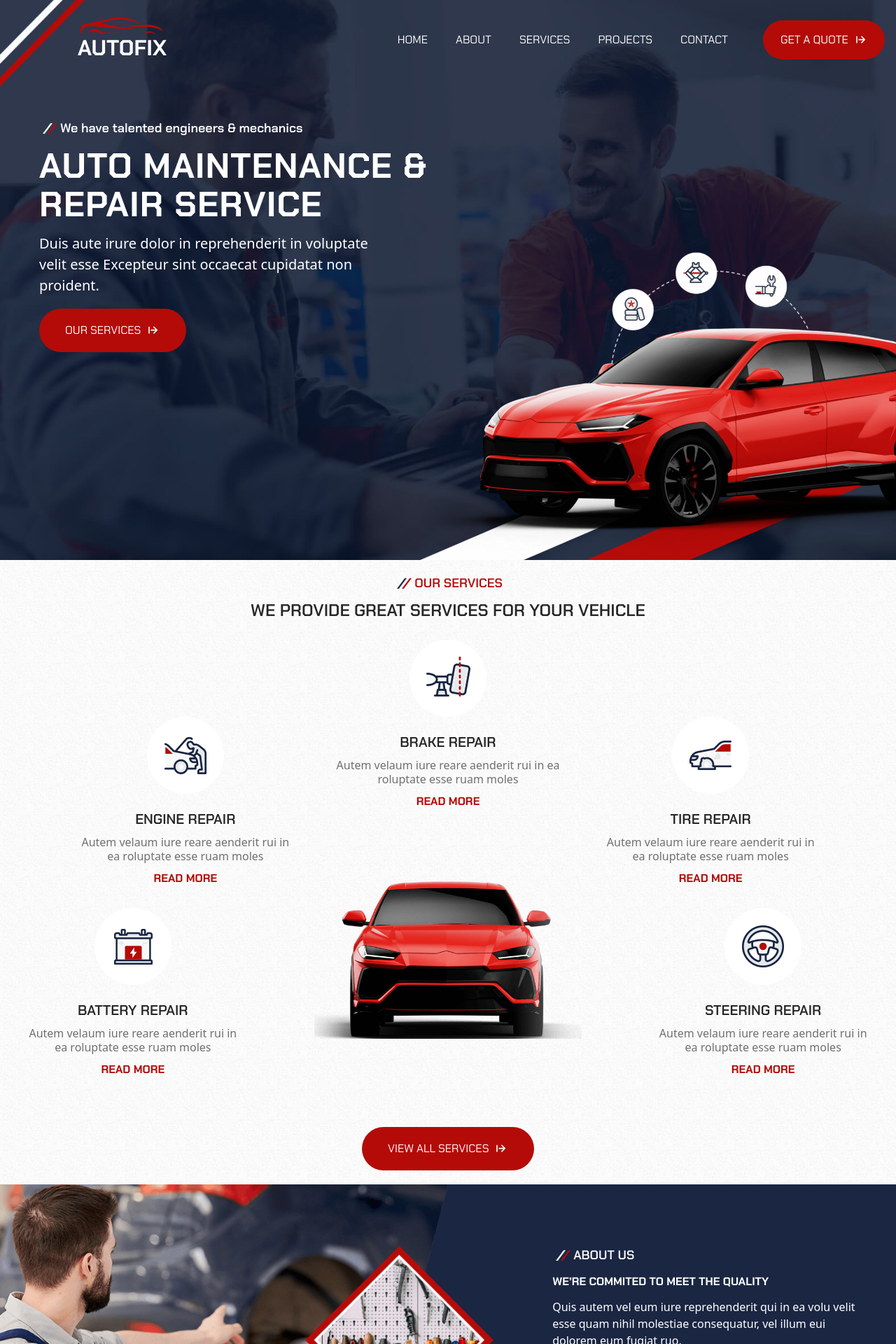
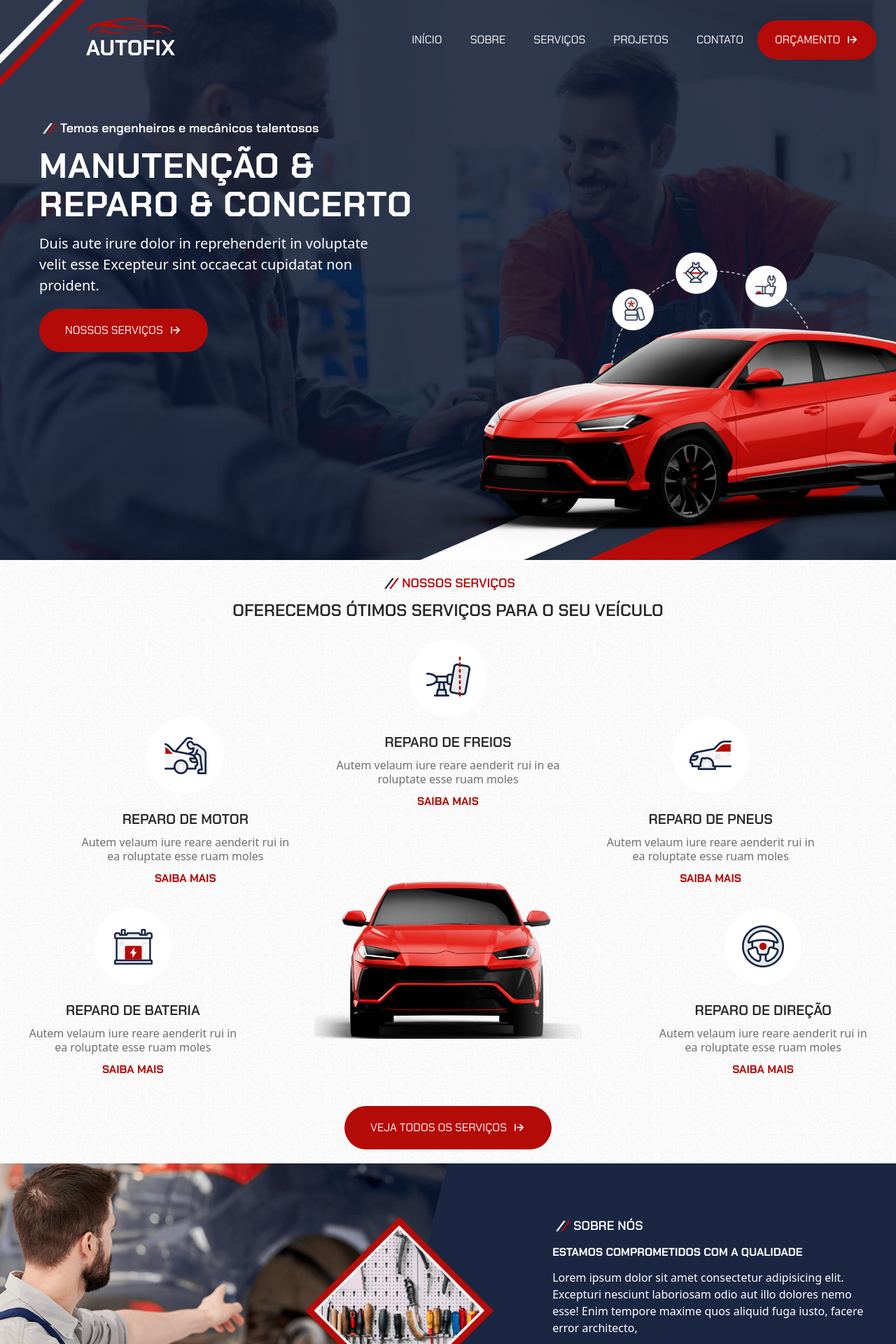
Before and after one commit to LucasDiello/mechanics_landing_page, a React (Vite) app: page / in a window 1280 px wide. Shown: the top 1920 px of the page at 70% size. Built offline with nearby package versions, Linux system fonts and the light colour scheme.

Commit message:
feat: translate for pt br

```diff
--- a/src/components/About.jsx
+++ b/src/components/About.jsx
@@ -1,64 +1,74 @@
-import React from 'react';
-import aboutBanner from '../assets/images/about-banner.png';
-import "../styles/about.css"
+import React from "react";
+import aboutBanner from "../assets/images/about-banner.png";
+import "../styles/about.css";
 
 const About = () => {
   return (
     <section className="section about has-before" aria-labelledby="about-label">
       <div className="containe grid gap-[50px]">
-
         <figure className="about-banner">
-          <img src={aboutBanner} width="540" height="540" loading="lazy" alt="vehicle repair equipments" className="w-full" />
+          <img
+            src={aboutBanner}
+            width="540"
+            height="540"
+            loading="lazy"
+            alt="vehicle repair equipments"
+            className="w-full"
+          />
         </figure>
 
         <div className="about-content">
+          <p className="section-subtitle :dark" id="about-label">
+            Sobre nós
+          </p>
 
-          <p className="section-subtitle :dark" id="about-label">About Us</p>
-
-          <h2 className="h2 section-title ">We’re Commited to Meet the quality</h2>
+          <h2 className="h2 section-title">
+            Estamos Comprometidos com a Qualidade
+          </h2>
 
           <p className="section-text">
-            Quis autem vel eum iure reprehenderit qui in ea volu velit esse quam nihil molestiae consequatur, vel
-            illum eui dolorem eum fugiat ruo.
+            Lorem ipsum dolor sit amet consectetur adipisicing elit. Excepturi
+            nesciunt laboriosam odio aut illo dolores nemo esse! Enim tempore
+            maxime quos aliquid fuga iusto, facere error architecto,
           </p>
 
           <p className="section-text">
-            Reprehenderit qui in ea volu velit esse quam nihil moe stiae consequatur, vel illum eui.
+            Reprehenderit qui in ea voluptate velit esse quam nihil molestiae
+            consequatur, vel illum qui.
           </p>
 
           <ul className="about-list grid gap-7 mt-10">
-
             <li className="about-item">
               <p>
-                <strong className="display-1 strong">8K+</strong> Happy Clients
+                <strong className="display-1 strong">8K+</strong> Clientes
+                Satisfeitos
               </p>
             </li>
 
             <li className="about-item">
               <p>
-                <strong className="display-1 strong">22+</strong> Instruments
+                <strong className="display-1 strong">22+</strong> Instrumentos
               </p>
             </li>
 
             <li className="about-item">
               <p>
-                <strong className="display-1 strong">50+</strong> Years in market
+                <strong className="display-1 strong">50+</strong> Anos no
+                mercado
               </p>
             </li>
 
             <li className="about-item">
               <p>
-                <strong className="display-1 strong">99%</strong> Projects completed
+                <strong className="display-1 strong">99%</strong> Projetos
+                concluídos
               </p>
             </li>
-
           </ul>
-
         </div>
-
       </div>
     </section>
   );
-}
+};
 
 export default About;
--- a/src/components/Footer.jsx
+++ b/src/components/Footer.jsx
@@ -23,9 +23,9 @@ const Footer = () => {
       ]
     },
     openingHours: [
-      { id: 1, day: "Monday – Saturday", hours: "12.00 – 14.45" },
-      { id: 2, day: "Sunday – Thursday", hours: "17.30 – 00.00" },
-      { id: 3, day: "Friday – Saturday", hours: "12.00 – 14.45" }
+      { id: 1, day: "Segunda – Sábado", hours: "12:00 – 14:45" },
+      { id: 2, day: "Domingo – Quinta", hours: "17:30 – 00:00" },
+      { id: 3, day: "Sexta – Sábado", hours: "12:00 – 14:45" }
     ],
     contactInfo: [
       { id: 1, icon: <BsTelephone />, text: "+55 51 9999-9999", url: "tel:+01234567890" },
@@ -48,7 +48,7 @@ const Footer = () => {
               {footerData.brand.socialLinks.map(link => (
                 <li key={link.id}>
                   <a href={link.url} className="social-link">
-                    <img src={link.icon} alt={`Social icon`} />
+                    <img src={link.icon} alt={`Ícone social`} />
                   </a>
                 </li>
               ))}
@@ -57,7 +57,7 @@ const Footer = () => {
 
           <ul className="footer-list">
             <li>
-              <p className="h3">Opening Hours</p>
+              <p className="h3">Horário de Funcionamento</p>
             </li>
             {footerData.openingHours.map(day => (
               <li key={day.id}>
@@ -69,7 +69,7 @@ const Footer = () => {
 
           <ul className="footer-list">
             <li>
-              <p className="h3">Contact Info</p>
+              <p className="h3">Informações de Contato</p>
             </li>
             {footerData.contactInfo.map(info => (
               <li key={info.id}>
@@ -82,13 +82,13 @@ const Footer = () => {
           </ul>
 
         </div>
-        <img src={footerShape3} width="637" height="173" loading="lazy" alt="Shape" className="shape shape-3 move-anim" />
+        <img src={footerShape3} width="637" height="173" loading="lazy" alt="Forma" className="shape shape-3 move-anim" />
       </div>
 
       <div className="footer-bottom">
-        <div className="containe">
-          <img src={footerShape2} width="778" height="335" loading="lazy" alt="Shape" className="shape shape-2" />
-          <img src={footerShape} width="805" height="652" loading="lazy" alt="Red Car" className="shape shape-1 move-anim" />
+        <div className="container">
+          <img src={footerShape2} width="778" height="335" loading="lazy" alt="Forma" className="shape shape-2" />
+          <img src={footerShape} width="805" height="652" loading="lazy" alt="Carro Vermelho" className="shape shape-1 move-anim" />
         </div>
       </div>
     </footer>
--- a/src/components/Header.jsx
+++ b/src/components/Header.jsx
@@ -8,50 +8,49 @@ const Header = () => {
 
   return (
     <header
-      className="header absolute top-0 left-0 w-[100%] p-[40px 15px] ps-10
-    z-10"
+      className="header absolute top-0 left-0 w-[100%] p-[40px 15px] ps-10 z-10"
     >
-      <div className="containe flex justify-between items-center mx-auto ">
+      <div className="container flex justify-between items-center mx-auto">
         <a href="#" className="logo">
-          <img src={logo} width="128" height="63" className="ml-28"  alt="autofix home" />
+          <img src={logo} width="128" height="63" className="ml-28" alt="Logo da Autofix" />
         </a>
 
         <nav className={`navbar ${navbar ? "active" : "hidden"}`} data-navbar>
           <ul className="navbar-list">
             <li>
               <a href="#" className="navbar-link">
-                Home
+                Início
               </a>
             </li>
 
             <li>
               <a href="#" className="navbar-link">
-                About
+                Sobre
               </a>
             </li>
 
             <li>
               <a href="#" className="navbar-link">
-                Services
+                Serviços
               </a>
             </li>
 
             <li>
               <a href="#" className="navbar-link">
-                Projects
+                Projetos
               </a>
             </li>
 
             <li>
               <a href="#" className="navbar-link">
-                Contact
+                Contato
               </a>
             </li>
           </ul>
         </nav>
 
         <a href="#" className="btn hidden btn-primary">
-          <span className="span">Get a Quote</span>
+          <span className="span">Orçamento</span>
 
           <span className="material-symbols-rounded">
             <BiArrowFromLeft />
@@ -60,7 +59,7 @@ const Header = () => {
 
         <button
           className={`nav-toggle-btn ${navbar ? "active" : ""}`}
-          aria-label="toggle menu"
+          aria-label="alternar menu"
           data-nav-toggler
           onClick={() => setNavbar(!navbar)}
         >
--- a/src/components/Hero.jsx
+++ b/src/components/Hero.jsx
@@ -7,25 +7,26 @@ import { BiArrowFromLeft } from "react-icons/bi";
 import Service from "./Service";
 import About from "./About";
 import Work from "./Work";
+
 const Hero = () => {
   return (
     <main>
       <article>
-      <section className="hero has-bg-image" aria-label="home" >
+        <section className="hero has-bg-image" aria-label="página inicial">
           <div className="containe">
             <div className="hero-content">
-          <p className="section-subtitle :dark">We have talented engineers & mechanics</p>
-          <h1 className="h1 section-title">Auto Maintenance & Repair Service</h1>
+              <p className="section-subtitle :dark">Temos engenheiros e mecânicos talentosos</p>
+              <h1 className="h1 section-title">Manutenção & Reparo & Concerto</h1>
               <p className="section-text">
                 Duis aute irure dolor in reprehenderit in voluptate velit esse Excepteur sint occaecat cupidatat non proident.
               </p>
               <a href="#" className="btn">
-            <span className="span">Our Services</span>
+                <span className="span">Nossos Serviços</span>
                 <span className="material-symbols-rounded"><BiArrowFromLeft/></span>
               </a>
             </div>
-        <figure className="hero-banner" >
-          <img src={heroBanner} width={920} alt="red motor vehicle" className="move-anim" />
+            <figure className="hero-banner">
+              <img src={heroBanner} width={920} alt="Veículo motorizado vermelho" className="move-anim" />
             </figure>
           </div>
         </section>
--- a/src/components/Service.jsx
+++ b/src/components/Service.jsx
@@ -14,43 +14,43 @@ const services = [
   {
     id: 1,
     image: servicesImg1,
-    alt: "Engine Repair",
-    title: "Engine Repair",
+    alt: "Reparo de Motor",
+    title: "Reparo de Motor",
     description: "Autem velaum iure reare aenderit rui in ea roluptate esse ruam moles"
   },
   {
     id: 2,
     image: servicesImg2,
-    alt: "Brake Repair",
-    title: "Brake Repair",
+    alt: "Reparo de Freios",
+    title: "Reparo de Freios",
     description: "Autem velaum iure reare aenderit rui in ea roluptate esse ruam moles"
   },
   {
     id: 3,
     image: servicesImg3,
-    alt: "Tire Repair",
-    title: "Tire Repair",
+    alt: "Reparo de Pneus",
+    title: "Reparo de Pneus",
     description: "Autem velaum iure reare aenderit rui in ea roluptate esse ruam moles"
   },
   {
     id: 4,
     image: servicesImg4,
-    alt: "Battery Repair",
-    title: "Battery Repair",
+    alt: "Reparo de Bateria",
+    title: "Reparo de Bateria",
     description: "Autem velaum iure reare aenderit rui in ea roluptate esse ruam moles"
   },
   {
     id: 5,
     image: servicesImg5,
-    alt: "Red Car",
+    alt: "Carro Vermelho",
     banner: true,
     className: "service-banner"
   },
   {
     id: 6,
     image: servicesImg6,
-    alt: "Steering Repair",
-    title: "Steering Repair",
+    alt: "Reparo de Direção",
+    title: "Reparo de Direção",
     description: "Autem velaum iure reare aenderit rui in ea roluptate esse ruam moles"
   }
 ];
@@ -59,8 +59,8 @@ const Service = () => {
   return (
     <section className="section pt-20 service has-bg-image" aria-labelledby="service-label" style={{ backgroundImage: `url(${serviceBgImage})` }}>
       <div className="containe">
-        <p className="section-subtitle :light" id="service-label">Our services</p>
-        <h2 className="text-[var(--eerie-black)] h2 text-[2.4rem] font-[var(--fw-600)] leading-10 section-title">We Provide Great Services For your Vehicle</h2>
+        <p className="section-subtitle :light" id="service-label">Nossos serviços</p>
+        <h2 className="text-[var(--eerie-black)] h2 text-[2.4rem] font-[var(--fw-600)] leading-10 section-title">Oferecemos Ótimos Serviços Para o seu Veículo</h2>
         <ul className="service-list">
           {services.map((service, index) => (
             <li key={service.id} >
@@ -71,13 +71,13 @@ const Service = () => {
                 </figure>
                 <h3 className="h3 text-[var(--eerie-black)] text-[2rem] font-[var(--fw-600)] leading-10   card-title">{service.title}</h3>
                 <p className=" leading-8 mb-4 mt-4">{service.description}</p>
-                <a href="#" className={`btn-link ${index === 4 && "hidden"}`}>Read more</a>
+                <a href="#" className={`btn-link ${index === 4 && "hidden"}`}>Saiba mais</a>
               </div>
             </li>
           ))}
         </ul>
         <a href="#" className="btn">
-          <span className="span">View All Services</span>
+          <span className="span">Veja todos os serviços</span>
           <span className="material-symbols-rounded"><BiArrowFromLeft/></span>
         </a>
       </div>
--- a/src/components/Work.jsx
+++ b/src/components/Work.jsx
@@ -9,34 +9,35 @@ const projects = [
   {
     id: 1,
     image: work1,
-    alt: "Engine Repair",
-    title: "Engine Repair",
-    subtitle: "Auto Repair"
+    alt: "Reparo de Motor",
+    title: "Reparo de Motor",
+    subtitle: "Reparo Automotivo"
   },
   {
     id: 2,
     image: work2,
-    alt: "Car Tyre change",
-    title: "Car Tyre change",
-    subtitle: "Auto Repair"
+    alt: "Troca de Pneus do Carro",
+    title: "Troca de Pneus do Carro",
+    subtitle: "Reparo Automotivo"
   },
   {
     id: 3,
     image: work3,
-    alt: "Battery Adjust",
-    title: "Battery Adjust",
-    subtitle: "Auto Repair"
+    alt: "Ajuste de Bateria",
+    title: "Ajuste de Bateria",
+    subtitle: "Reparo Automotivo"
   }
 ];
+
 
 const Work = () => {
   return (
     <section className="section work mt-10" aria-labelledby="work-label">
       <div className="containe">
 
-        <p className="section-subtitle text-[2rem] :light" id="work-label">Our Work</p>
+        <p className="section-subtitle text-[2rem] :light" id="work-label">Nosso Trabalho</p>
 
-        <h2 className="text-[var(--eerie-black)] h2 text-[2.4rem] font-[var(--fw-600)] leading-10 section-title">Latest projects we have done</h2>
+        <h2 className="text-[var(--eerie-black)] h2 text-[2.4rem] font-[var(--fw-600)] leading-10 section-title">Últimos projetos que realizamos</h2>
 
         <ul className="has-scrollbar">
           {projects.map(project => (
--- a/src/styles/media.css
+++ b/src/styles/media.css
@@ -201,9 +201,7 @@
   }
 
   .service-banner img {
-    left: -55%;
     margin-block-start: -10%;
-    width: 210%;
   }
 
   .about {
@@ -329,16 +327,13 @@
      */
 
 
-  .service-list {
-    margin-block-end: 70px;
-  }
-
   .service-list li:nth-child(2) .card-text {
     padding-inline: 50px;
   }
 
   .service-list li:nth-child(-2n + 3) {
     margin-block-start: 110px;
+
   }
 
   .service-list li:is(:nth-child(1), :nth-child(6)) {
```
Lines whose indentation alone changed are shown as unchanged.
